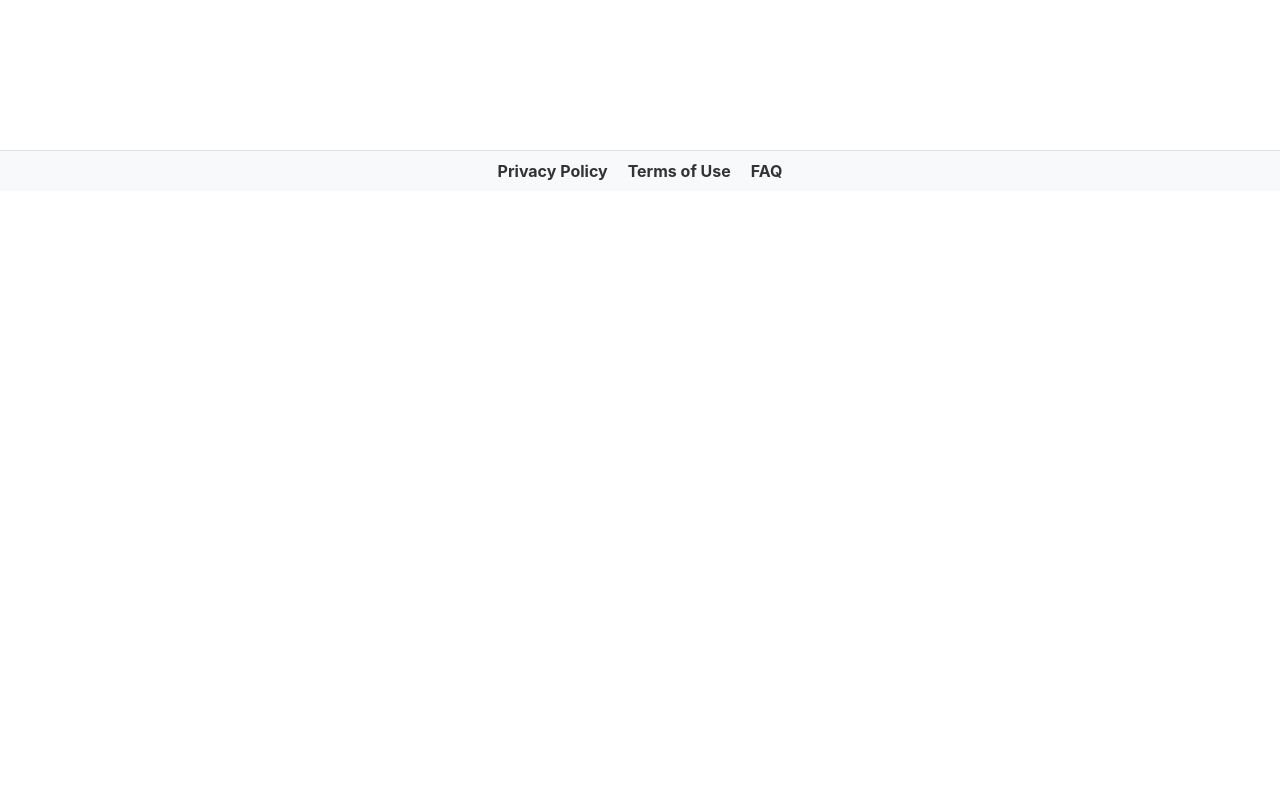
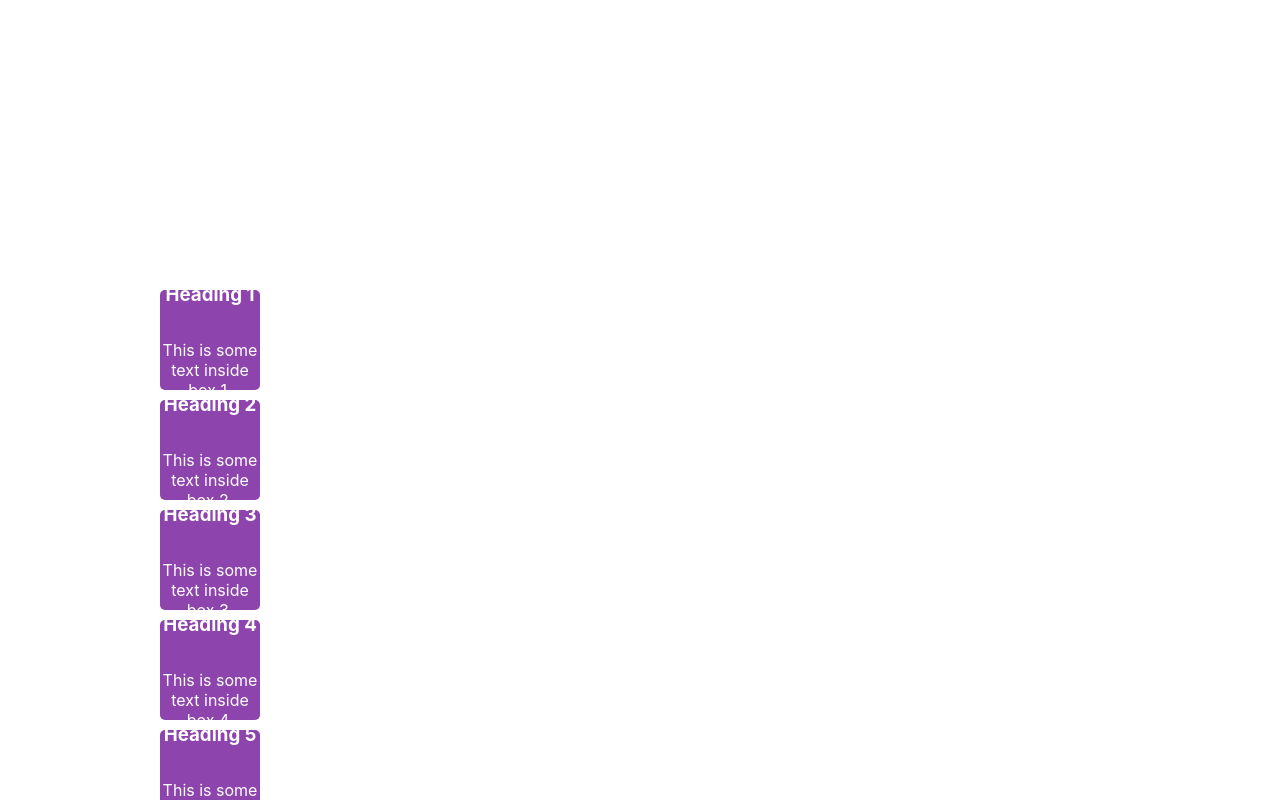
Before and after one commit to TanimKhan2004/Agency-Website, a React (Create React App) app: page / in a window 1280 px wide. Shown: the part 1300-2100 px from the top of the page. Before the commit the page ends 1491 px from the top, so only its background shows below. Built offline with nearby package versions, Linux system fonts and the light colour scheme.

Commit message:
cardbox update

```diff
--- a/src/App.js
+++ b/src/App.js
@@ -8,6 +8,7 @@ import Icons from "./Components/icons"; // Import the Icons component
 import "react-responsive-carousel/lib/styles/carousel.min.css";
 import './Components/Slide.css';
 import ConsultationBox from "./Components/ConsultationBox";
+import CardBox from "./Components/CardBox";
 
 function App() {
   return (
@@ -46,6 +47,7 @@ function App() {
       <div className="App-body">
         <Slide />
         <ConsultationBox />
+        <CardBox />
         </div>
 
       {/* Bottom Navigation */}
--- /dev/null
+++ b/src/Components/CardBox.css
@@ -0,0 +1,22 @@
+/* src/Components/PurpleBox.css */
+.card-box {
+width: 100%;
+background-color: white; /* White background */
+padding: 150px ; /* Adds padding above and below the lines */
+text-align: center; /* Centers the text */
+box-sizing: border-box; /* Ensures padding is included in total width */
+}
+
+.square-box {
+    width: 100px;   /* Adjust size as needed */
+    height: 100px;  /* Ensure it's a square */
+    background-color: #8e44ad; /* Purple background */
+    color: white;
+    display: flex;
+    flex-direction: column;
+    align-items: center;
+    justify-content: center;
+    margin: 10px;
+    border-radius: 5px;
+    text-align: center;
+  }
--- /dev/null
+++ b/src/Components/CardBox.js
@@ -0,0 +1,18 @@
+// src/Components/CardBox.js
+import React from 'react';
+import './CardBox.css';
+
+function CardBox() {
+  return (
+    <div className="card-box">
+      {[...Array(5)].map((_, index) => (
+        <div key={index} className="square-box">
+          <h3>Heading {index + 1}</h3>
+          <p>This is some text inside box {index + 1}.</p>
+        </div>
+      ))}
+    </div>
+  );
+}
+
+export default CardBox;
```
